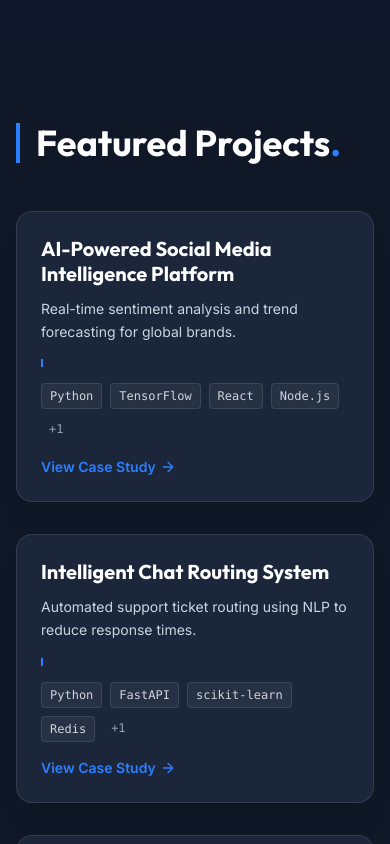
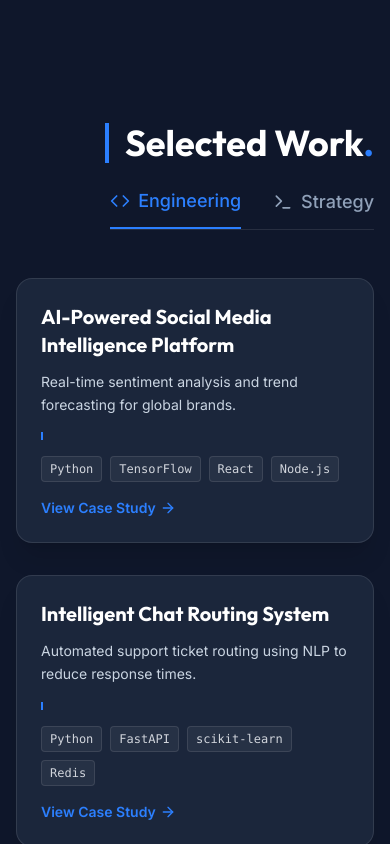
Before and after one commit to kaushalkanna-ai/portfolio, a React (Vite) app: page / in a window 390 px wide. Shown: the part 5060-5904 px from the top of the page. Built offline with nearby package versions, Linux system fonts and the light colour scheme.

Commit message:
feat: implement unified tabbed impact section

```diff
--- a/src/App.jsx
+++ b/src/App.jsx
@@ -12,8 +12,7 @@ import Footer from './components/Footer';
 const About = lazy(() => import('./components/About'));
 const Education = lazy(() => import('./components/Education'));
 const Experience = lazy(() => import('./components/Experience'));
-const Projects = lazy(() => import('./components/Projects'));
-const Writing = lazy(() => import('./components/Writing'));
+const Impact = lazy(() => import('./components/Impact'));
 const Contact = lazy(() => import('./components/Contact'));
 const LoadingScreen = lazy(() => import('./components/LoadingScreen'));
 
@@ -92,8 +91,7 @@ const Home = () => {
       <Suspense fallback={<LoadingScreen />}>
         <About />
         <Experience />
-        <Projects />
-        <Writing />
+        <Impact />
         <Education />
         <Contact />
       </Suspense>
--- a/src/components/Footer.jsx
+++ b/src/components/Footer.jsx
@@ -23,8 +23,7 @@ const Footer = () => {
     const footerLinks = [
         { name: 'About', to: 'about', type: 'scroll' },
         { name: 'Experience', to: 'experience', type: 'scroll' },
-        { name: 'Projects', to: 'projects', type: 'scroll' },
-        { name: 'Writing', to: 'writing', type: 'scroll' },
+        { name: 'Work', to: 'impact', type: 'scroll' },
         { name: 'Now', to: '/now', type: 'router' },
         { name: 'Education', to: 'education', type: 'scroll' },
     ];
--- a/src/components/Hero.jsx
+++ b/src/components/Hero.jsx
@@ -57,7 +57,7 @@ const Hero = () => {
                     transition={{ delay: 1, duration: 0.5 }}
                     className="pointer-events-auto flex flex-col sm:flex-row gap-4 items-center justify-center"
                 >
-                    <Button href="#projects" variant="primary" size="lg">
+                    <Button href="#impact" variant="primary" size="lg">
                         View My Work
                     </Button>
                     <DownloadResumeButton variant="glass" />
--- /dev/null
+++ b/src/components/Impact.jsx
@@ -0,0 +1,139 @@
+import React, { useState } from 'react';
+import { motion, AnimatePresence } from 'framer-motion';
+import { Link } from 'react-router-dom';
+import { ArrowRight, BookOpen, Code, Terminal } from 'lucide-react';
+import { projects } from '../data/projects';
+import { articles } from '../data/writing';
+
+const Impact = () => {
+    const [activeTab, setActiveTab] = useState('projects');
+
+    const tabVariants = {
+        inactive: { borderBottomWidth: "0px", color: "#9ca3af" },
+        active: { borderBottomWidth: "2px", color: "#3b82f6", borderColor: "#3b82f6" }
+    };
+
+    const contentVariants = {
+        hidden: { opacity: 0, y: 20 },
+        visible: { opacity: 1, y: 0, transition: { duration: 0.4 } },
+        exit: { opacity: 0, y: -20, transition: { duration: 0.3 } }
+    };
+
+    return (
+        <section id="impact" className="py-20 bg-white dark:bg-slate-900 text-gray-900 dark:text-white relative overflow-hidden">
+            {/* Shared Background from Experience/Writing */}
+            <div className="absolute top-0 left-0 w-full h-full bg-[radial-gradient(ellipse_at_top,_var(--tw-gradient-stops))] from-blue-900/10 via-white dark:via-slate-900 to-white dark:to-slate-900 pointer-events-none" />
+
+            <div className="max-w-7xl mx-auto px-4 relative z-10">
+                <div className="flex flex-col md:flex-row justify-between items-end mb-12">
+                    <motion.h2
+                        whileInView={{ opacity: 1, x: 0 }}
+                        initial={{ opacity: 0, x: -50 }}
+                        transition={{ duration: 0.5 }}
+                        className="text-4xl md:text-5xl font-bold border-l-4 border-blue-500 pl-4"
+                    >
+                        Selected Work<span className="text-blue-500">.</span>
+                    </motion.h2>
+
+                    {/* Tab Navigation */}
+                    <div className="flex gap-8 mt-6 md:mt-0 border-b border-gray-200 dark:border-white/10">
+                        <button
+                            onClick={() => setActiveTab('projects')}
+                            className={`pb-3 text-lg font-medium transition-colors flex items-center gap-2 ${activeTab === 'projects' ? 'text-blue-500 border-b-2 border-blue-500' : 'text-gray-500 hover:text-gray-800 dark:text-slate-400 dark:hover:text-white'}`}
+                        >
+                            <Code className="w-5 h-5" />
+                            Engineering
+                        </button>
+                        <button
+                            onClick={() => setActiveTab('writing')}
+                            className={`pb-3 text-lg font-medium transition-colors flex items-center gap-2 ${activeTab === 'writing' ? 'text-blue-500 border-b-2 border-blue-500' : 'text-gray-500 hover:text-gray-800 dark:text-slate-400 dark:hover:text-white'}`}
+                        >
+                            <Terminal className="w-5 h-5" />
+                            Strategy
+                        </button>
+                    </div>
+                </div>
+
+                {/* Content Area */}
+                <div className="min-h-[600px]">
+                    <AnimatePresence mode="wait">
+                        {activeTab === 'projects' ? (
+                            <motion.div
+                                key="projects"
+                                variants={contentVariants}
+                                initial="hidden"
+                                animate="visible"
+                                exit="exit"
+                                className="grid md:grid-cols-2 lg:grid-cols-3 gap-8"
+                            >
+                                {projects.map((project, index) => (
+                                    <Link to={`/projects/${project.slug}`} key={project.slug} className="block h-full">
+                                        <div className="group relative bg-white dark:bg-slate-800/90 md:dark:bg-slate-800/60 md:backdrop-blur-md rounded-2xl overflow-hidden shadow-xl border border-gray-200 dark:border-white/10 md:hover:border-blue-500/30 transition-all duration-300 h-full md:hover:-translate-y-2 flex flex-col">
+                                            <div className={`absolute inset-0 bg-gradient-to-br ${project.color} opacity-0 md:group-hover:opacity-10 transition-opacity duration-500`} />
+                                            <div className="p-6 h-full flex flex-col items-start relative z-10">
+                                                <h3 className="text-xl font-bold mb-3 text-gray-900 dark:text-white group-hover:text-blue-500 transition-colors">
+                                                    {project.title}
+                                                </h3>
+                                                <p className="text-gray-700 dark:text-slate-300 mb-4 text-sm leading-relaxed flex-grow">
+                                                    {project.description}
+                                                </p>
+                                                <div className="mb-4 text-xs text-blue-600 dark:text-blue-400 font-semibold border-l-2 border-blue-500 pl-3 py-1">
+                                                    {project.impact}
+                                                </div>
+                                                <div className="flex flex-wrap gap-2 mt-auto mb-4">
+                                                    {project.tech.slice(0, 4).map(t => (
+                                                        <span key={t} className="text-xs font-mono px-2 py-1 bg-gray-100 dark:bg-white/5 rounded border border-gray-300 dark:border-white/10 text-gray-700 dark:text-gray-300">
+                                                            {t}
+                                                        </span>
+                                                    ))}
+                                                </div>
+                                                <div className="flex items-center text-blue-500 text-sm font-semibold mt-auto">
+                                                    View Case Study <ArrowRight className="w-4 h-4 ml-1 group-hover:translate-x-1 transition-transform" />
+                                                </div>
+                                            </div>
+                                        </div>
+                                    </Link>
+                                ))}
+                            </motion.div>
+                        ) : (
+                            <motion.div
+                                key="writing"
+                                variants={contentVariants}
+                                initial="hidden"
+                                animate="visible"
+                                exit="exit"
+                                className="grid md:grid-cols-2 lg:grid-cols-3 gap-8"
+                            >
+                                {articles.map((article, index) => (
+                                    <Link to={`/writing/${article.slug}`} key={article.id} className="block h-full">
+                                        <div className="group relative bg-white dark:bg-slate-800/90 md:dark:bg-slate-800/60 md:backdrop-blur-md rounded-2xl overflow-hidden shadow-xl border border-gray-200 dark:border-white/10 md:hover:border-blue-500/30 transition-all duration-300 h-full md:hover:-translate-y-2 flex flex-col">
+                                            <div className="p-8 h-full flex flex-col">
+                                                <div className="mb-4 flex items-center justify-between">
+                                                    <span className="text-xs font-bold tracking-wider uppercase text-blue-500 bg-blue-500/10 px-2 py-1 rounded">
+                                                        {article.category}
+                                                    </span>
+                                                    <span className="text-xs text-gray-400">{article.readTime}</span>
+                                                </div>
+                                                <h3 className="text-2xl font-bold mb-3 text-gray-900 dark:text-white group-hover:text-blue-500 transition-colors">
+                                                    {article.title}
+                                                </h3>
+                                                <p className="text-gray-600 dark:text-slate-300 mb-6 leading-relaxed flex-grow">
+                                                    {article.summary}
+                                                </p>
+                                                <div className="flex items-center text-blue-500 font-semibold mt-auto">
+                                                    Read Article <ArrowRight className="w-4 h-4 ml-2 group-hover:translate-x-1 transition-transform" />
+                                                </div>
+                                            </div>
+                                        </div>
+                                    </Link>
+                                ))}
+                            </motion.div>
+                        )}
+                    </AnimatePresence>
+                </div>
+            </div>
+        </section>
+    );
+};
+
+export default Impact;
--- a/src/components/Navbar.jsx
+++ b/src/components/Navbar.jsx
@@ -3,7 +3,7 @@ import { Link, useLocation } from 'react-router-dom';
 import ThemeToggle from './ThemeToggle';
 import DownloadResumeButton from './DownloadResumeButton';
 
-const NAV_ITEMS = ['About', 'Experience', 'Projects', 'Writing', 'Education', 'Contact'];
+const NAV_ITEMS = ['About', 'Experience', 'Work', 'Education', 'Contact'];
 
 const Navbar = () => {
     const [scrolled, setScrolled] = useState(false);
@@ -19,6 +19,7 @@ const Navbar = () => {
     }, []);
 
     const getLinkPath = (item) => {
+        if (item === 'Work') return '/#impact';
         return `/#${item.toLowerCase()}`;
     };
 
```
